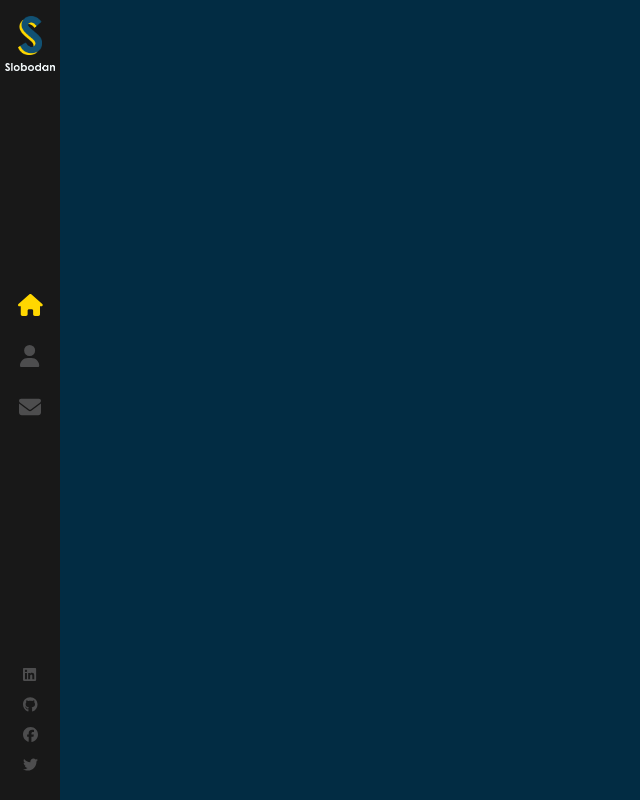
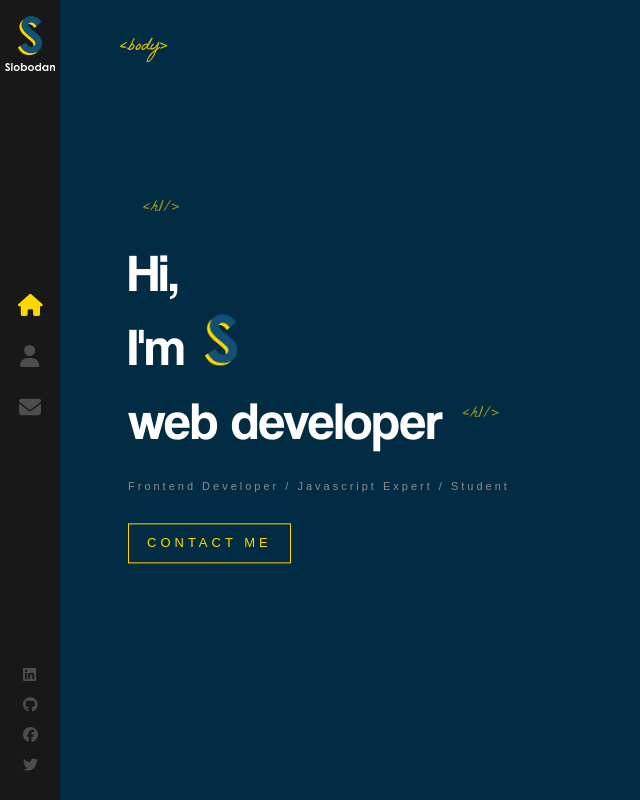
Before and after one commit to Akram-Sakib/portfolio-website, a JavaScript app: page / in a window 1280 px wide. Shown: the whole page, without its empty margins (0-640 px from the left). Built offline with nearby package versions, Linux system fonts and the light colour scheme; the HTML template or start-up script is replaced by a standard one.

Commit message:
added home page and used lots of css animation

```diff
--- a/src/App.js
+++ b/src/App.js
@@ -1,15 +1,18 @@
-import { Route, Routes } from 'react-router-dom';
-import './App.scss';
-import Layout from './components/Layout';
+import { Route, Routes } from 'react-router-dom'
+import './App.scss'
+import Home from './components/Home'
+import Layout from './components/Layout'
 
 function App() {
   return (
     <>
       <Routes>
-        <Route path='/' element={<Layout/>}/>
+        <Route path="/" element={<Layout />}>
+          <Route index element={<Home />} />
+        </Route>
       </Routes>
     </>
-  );
+  )
 }
 
-export default App;
+export default App
--- /dev/null
+++ b/src/components/Home/index.js
@@ -0,0 +1,22 @@
+import { Link } from "react-router-dom";
+import LogoTitle from "../../assets/images/logo-s.png";
+import "./index.scss";
+
+const Home = () => {
+    return (
+      <div className="container home-page">
+        <div className="text-zone">
+          <h1>
+            Hi, <br /> I'm
+          <img src={LogoTitle} alt="developer" />
+          <br />
+          web developer
+          </h1>
+          <h2>Frontend Developer / Javascript Expert / Student</h2>
+          <Link to="/contact" className="flat-button">CONTACT ME</Link>
+        </div>
+      </div>
+    )
+};
+
+export default Home;
--- /dev/null
+++ b/src/components/Home/index.scss
@@ -0,0 +1,85 @@
+.home-page{
+
+    .text-zone{
+        position: absolute;
+        left: 10%;
+        top: 50%;
+        transform: translateY(-50%);
+        width: 40%;
+        max-height: 90%;
+    }
+
+    h1{
+        color: #fff;
+        font-size: 53px;
+        margin: 0;
+        font-family: "Coolvetica";
+        font-weight: 400;
+
+        &:before{
+            content: "<h1/>";
+            font-family: "La Belle Aurore";
+            color: #ffd700;
+            font-size: 18px;
+            position: absolute;
+            margin-top: -40px;
+            left: 15px;
+            opacity: 0.6;
+        }
+
+        &:after{
+            content: "<h1/>";
+            font-family: "La Belle Aurore";
+            color: #ffd700;
+            font-size: 18px;
+            position: absolute;
+            margin-top: 18px;
+            margin-left: 20px;
+            animation: fadeIn 1s 1.7s backwards;
+            opacity: 0.6;
+        }
+
+        img{
+            width: 32px;
+            margin-left: 20px;
+            opacity: 0;
+            height: auto;
+            animation: rotateIn 1s linear both;
+            animation-delay: 1.4s;
+        }
+    }
+
+    h2{
+        color: #8d8d8d;
+        margin-top: 20px;
+        font-weight: 400;
+        font-size: 11px;
+        font-family: sans-serif;
+        letter-spacing: 3px;
+        animation: fadeIn 1s 1.8 backwards;
+    }
+
+    .flat-button{
+        color: #ffd700;
+        font-size: 13px;
+        font-weight: 400;
+        letter-spacing: 4px;
+        font-family: sans-serif;
+        text-decoration: none;
+        padding: 10px 18px;
+        border: 1px solid #ffd700;
+        margin-top: 20px;
+        float: left;
+        transition: .3s;
+        animation: fadeIn 1s 1.8 backwards;
+        white-space: nowrap;
+
+        &:hover{
+            background: #ffd700;
+            color: #333;
+        }
+
+    }
+
+
+}
--- a/src/components/Layout/index.js
+++ b/src/components/Layout/index.js
@@ -1,12 +1,20 @@
+import { Outlet } from "react-router-dom";
 import Sidebar from "../Sidebar";
 import "./index.scss";
 
 const Layout = () => {
     return (
-        <>
-           <Sidebar/>
-        </>
-    );
+      <div className="App">
+        <Sidebar />
+        <div className="page">
+          <span className="tags top-tags">&lt;body&gt;</span>
+          <Outlet />
+          <span className="tags top-tags">&lt;body&gt;</span>
+          <br />
+          <span className="bottom-tag-html">&lt;/html&gt;</span>
+        </div>
+      </div>
+    )
 };
 
 export default Layout
--- a/src/components/Layout/index.scss
+++ b/src/components/Layout/index.scss
@@ -0,0 +1,39 @@
+.page{
+    width: 100%;
+    height: 100%;
+    position: absolute;
+}
+
+.top-tags{
+    bottom: auto;
+    top: 35px;
+}
+
+.tags{
+    color: #ffd700;
+    opacity: 0.6;
+    position: absolute;
+    bottom: 0;
+    left: 120px;
+    font-size: 18px;
+    font-family: "La Belle Aurore";
+}
+
+.bottom-tag-html{
+    margin-left: -20px;
+}
+
+.container{
+    width: 100%;
+    will-change: contents;
+    height: 90%;
+    min-height: 566px;
+    position: absolute;
+    opacity: 0;
+    top: 5%;
+    margin: 0 auto;
+    z-index: 1;
+    transform-style: preserve-3d;
+    animation: fadeIn 1s forwards;
+    animation-delay: 1s;
+}
```
